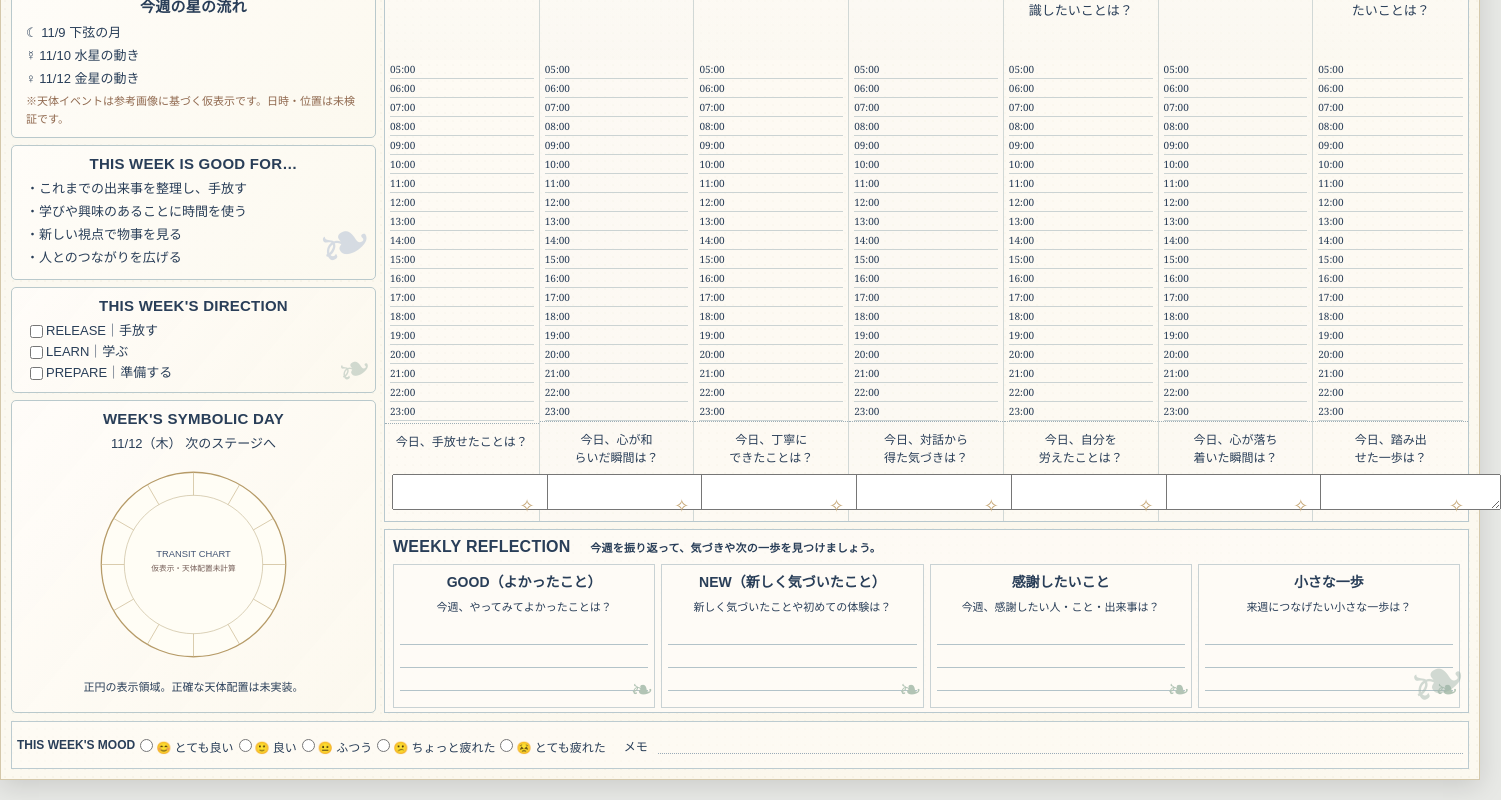
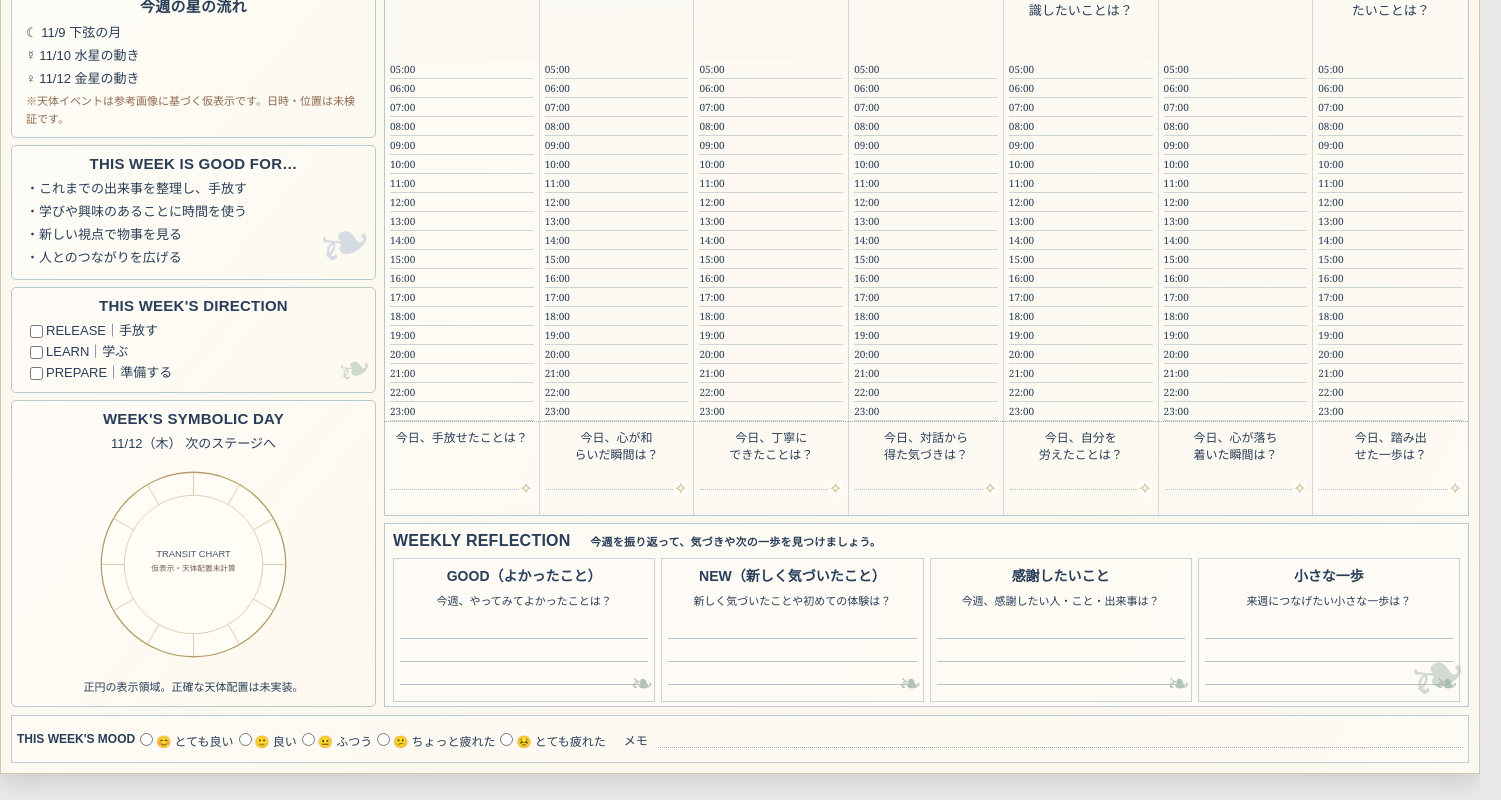
Before and after one commit to samansa3484-jpg/weekly-astrogy, a React (Vite) app: page / in a window 1280 px wide. Shown: the part 333-1133 px from the top of the page, 1501 px wide, since content can reach past the window. Built offline with nearby package versions, Linux system fonts and the light colour scheme; a web font is replaced by a local one.

Commit message:
Align evening star to right end of centered writing rule

```diff
--- a/src/style.css
+++ b/src/style.css
@@ -233,3 +233,73 @@ aside section h3, .dayhead h4, .refgrid section h3,
 /* Keep the small gold star only in the evening reflection area.
    Remove automatically added star ornaments from the left sidebar cards. */
 aside section::after { content:none !important; display:none !important; }
+
+/* Evening reflections: two writable rows, with the gold star at the right end
+   of the central ruled line on every day. */
+.night {
+  position:relative;
+  height:94px;
+  min-height:94px;
+  padding:8px 6px 5px;
+  gap:0;
+  display:flex;
+  flex-direction:column;
+}
+.night::after,.night-two-line::after {
+  content:none !important;
+  display:none !important;
+}
+.night-question {
+  min-height:32px;
+  max-height:38px;
+  line-height:1.4;
+  font-size:12px;
+  flex:0 0 38px;
+}
+.night-writing {
+  position:relative;
+  flex:1;
+  min-height:0;
+  width:100%;
+}
+.night-writing::before {
+  content:"";
+  position:absolute;
+  left:0;
+  right:0;
+  top:50%;
+  border-top:1px dotted #aebfc7;
+  pointer-events:none;
+}
+.night-writing::after {
+  content:"✧";
+  position:absolute;
+  right:0;
+  top:50%;
+  transform:translateY(-50%);
+  color:#c6a776;
+  font-size:16px;
+  line-height:1;
+  background:#fffdf8;
+  pointer-events:none;
+}
+.night-writing textarea {
+  position:relative;
+  display:block;
+  width:100%;
+  height:100%;
+  margin:0;
+  padding:2px 14px 2px 2px;
+  border:0;
+  background:transparent;
+  resize:none;
+  outline-offset:1px;
+  font:12px/23px var(--jp-textbook);
+  color:#293e58;
+  z-index:1;
+}
+@media print {
+  .night { height:94px; min-height:94px; }
+  .night-question { font-size:12px; flex-basis:38px; }
+  .night-writing textarea { font-size:12px; line-height:23px; }
+}
```
